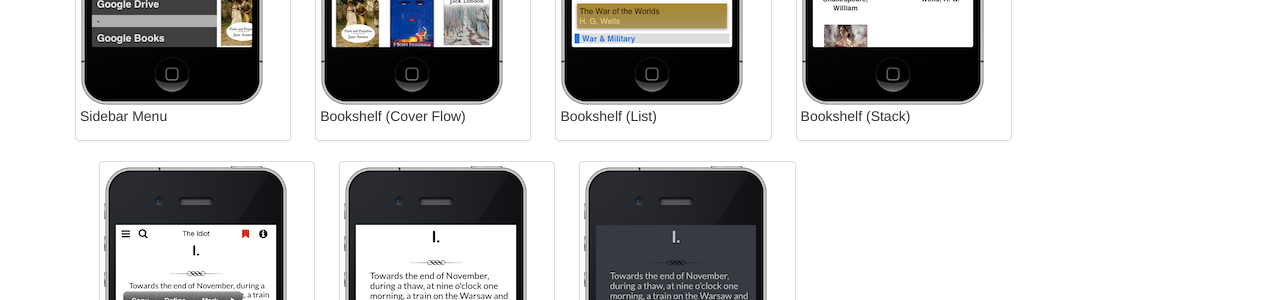
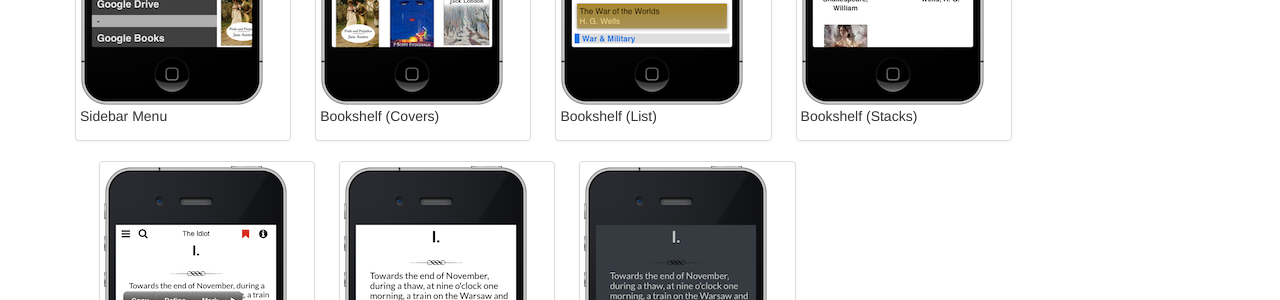
Before and after one commit to kolyvan/kolyvan.github.com, a Jekyll site: the page built from kybook/media.html, in a window 1280 px wide and 1286 px high. Shown: the part 597-897 px from the top of the window. Built offline with Jekyll 4.4.1, drawn with Linux system fonts in a browser that asks for light colours; nearby versions of some CDN libraries.

Commit message:
fix thumb title on media page

```diff
--- a/kybook/media.html
+++ b/kybook/media.html
@@ -3,9 +3,9 @@ layout: kybook
 title: Media
 images:
   - { file: sidebar_open.png, title: Sidebar Menu }
-  - { file: bookshelf_covers.png, title: Bookshelf (Cover Flow) }
+  - { file: bookshelf_covers.png, title: Bookshelf (Covers) }
   - { file: bookshelf_list.png, title: Bookshelf (List) }
-  - { file: bookshelf_stacks.png, title: Bookshelf (Stack) }
+  - { file: bookshelf_stacks.png, title: Bookshelf (Stacks) }
   - { file: book_read.png, title: Book }
   - { file: book_read_fullscreen.png, title: Book (fullscreen)}
   - { file: book_read_fullscreen_dark.png, title: Book (dark)}
```
